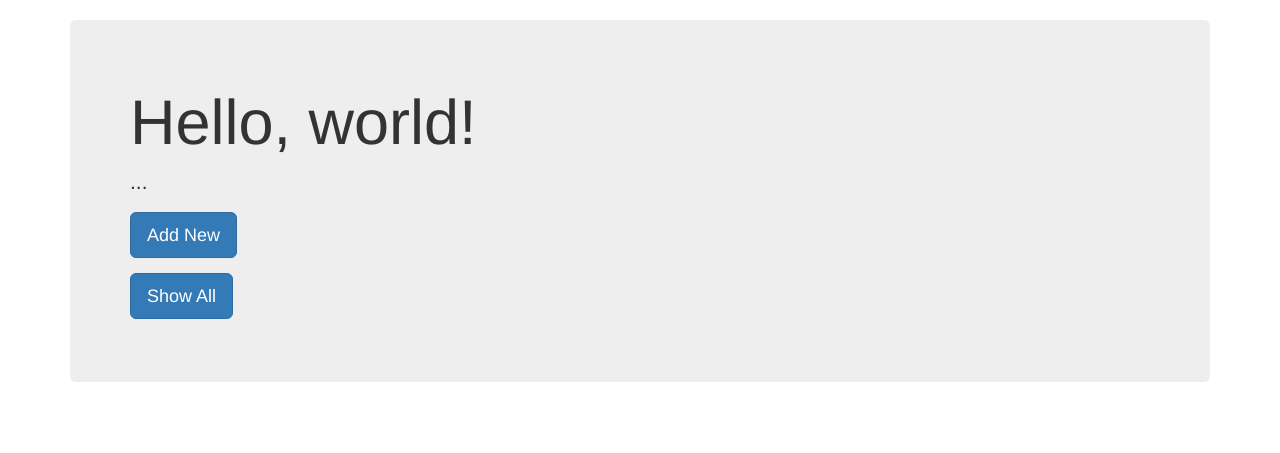
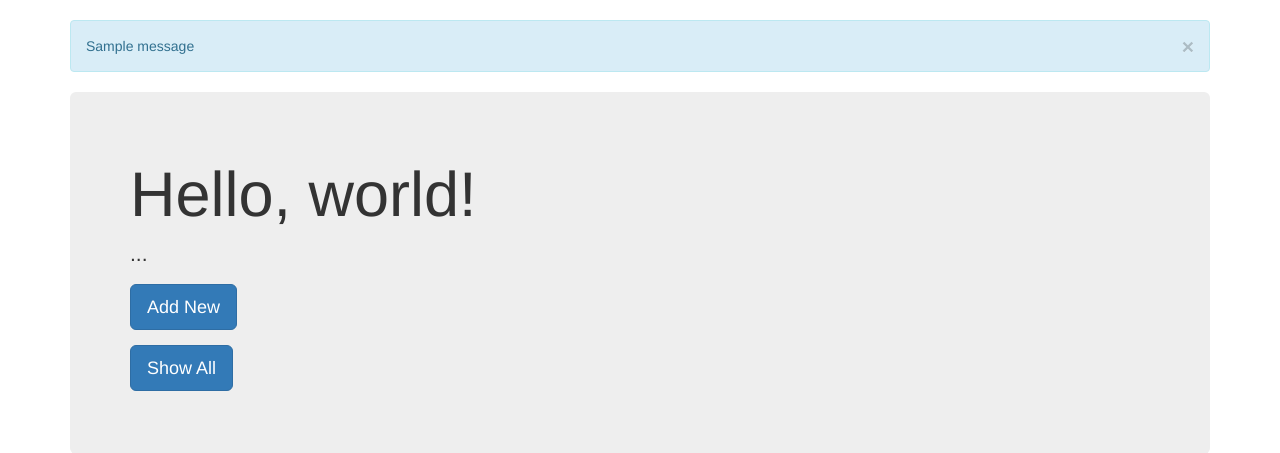
Before and after one commit to RazinDangol/GiT-Peoples, a Flask app: page / in a window 1280 px wide. Shown: the part 52-505 px from the top of the page. Run offline with Flask 2, Linux system fonts and the light colour scheme; tables that the repository leaves empty hold one stand-in row (values such as "Sample post"); one stand-in notice (Sample message) is shown; some libraries are stand-ins or nearby versions.

Commit message:
Added flask message flashing system

```diff
--- a/templates/layout.jinja2
+++ b/templates/layout.jinja2
@@ -36,6 +36,16 @@
     </nav>
 
     <div class="container">
+        {% with flashed_messages = get_flashed_messages() %}
+        {% if flashed_messages %}
+          {% for message in flashed_messages %}
+          <div class="alert alert-info">
+            <a href="#" class="close" data-dismiss="alert" aria-label="close">&times;</a>
+            {{ message }}
+          </div>
+          {% endfor %}
+        {% endif %}
+        {% endwith %}
         {% block main %}{% endblock %}
     </div>
 
```
